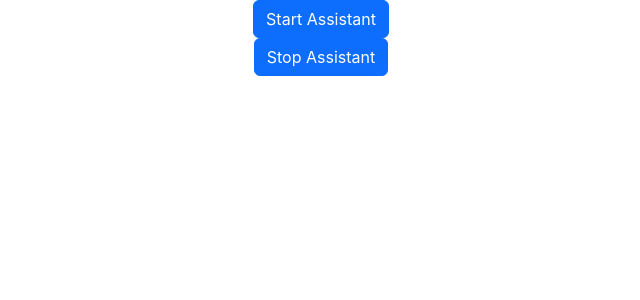
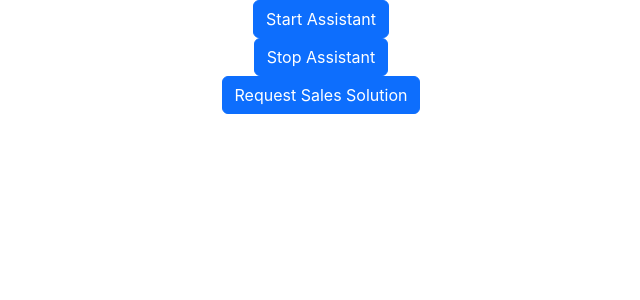
Before and after one commit to m-romberg/QBuilder-version-1, a React (Create React App) app: page / in a window 1280 px wide. Shown: the top 300 px of the page, without its empty margins (319-959 px from the left). Built offline with nearby package versions, Linux system fonts and the light colour scheme.

Commit message:
build skeleton of submit button to request solution from API

```diff
--- a/src/App.js
+++ b/src/App.js
@@ -2,6 +2,7 @@ import { Container, Row, Col } from "react-bootstrap";
 import './App.css';
 import RecordButton from "./buttons/RecordButton";
 import StopButton from "./buttons/StopButton";
+import SubmitButton from "./buttons/SubmitButton";
 
 /**
  * App
@@ -21,17 +22,24 @@ function App() {
     console.debug("inside record");
   }
 
-  /**Function to stop access microphone and send off recording */
+  /**Function to stop access microphone and send off recording to API */
   function stopRecord () {
     console.debug("inside stopRecord");
   }
+
+  /**Function to request sales solution from QBuilder API */
+  function requestSolution () {
+    console.debug("inside requestSolution");
+  }
+
 
   return (
     <Container className="App">
       <Row>
         <Col>
         <RecordButton record={record}/>
-        <StopButton stooRecord={stopRecord}/>
+        <StopButton stopRecord={stopRecord}/>
+        <SubmitButton requestSolution={requestSolution} />
         </Col>
       </Row>
     </Container>
--- a/src/buttons/SubmitButton.js
+++ b/src/buttons/SubmitButton.js
@@ -1,5 +1,5 @@
+import { Container, Row, Col, Button } from "react-bootstrap";
 import './SubmitButton.css';
-
 
 /**
  * SubmitButton
@@ -7,17 +7,25 @@ import './SubmitButton.css';
  * Requests a solution from the QBuilder API
  *
  * props:
- *    - submit: fn to call API
+ *    - requestSolution: fn to call API for sales solution
  *
  * state:
  *    - none
  *
  * QuestionPage => SubmitButton
  */
-function SubmitButton() {
+
+function SubmitButton({ requestSolution }) {
   return (
-    <div className="SubmitButton">
-    </div>
+    <Container className="SubmitButton">
+      <Row>
+        <Col>
+          <Button onClick={requestSolution}>
+            Request Sales Solution
+          </Button>
+        </Col>
+      </Row>
+    </Container>
   );
 }
 
```
